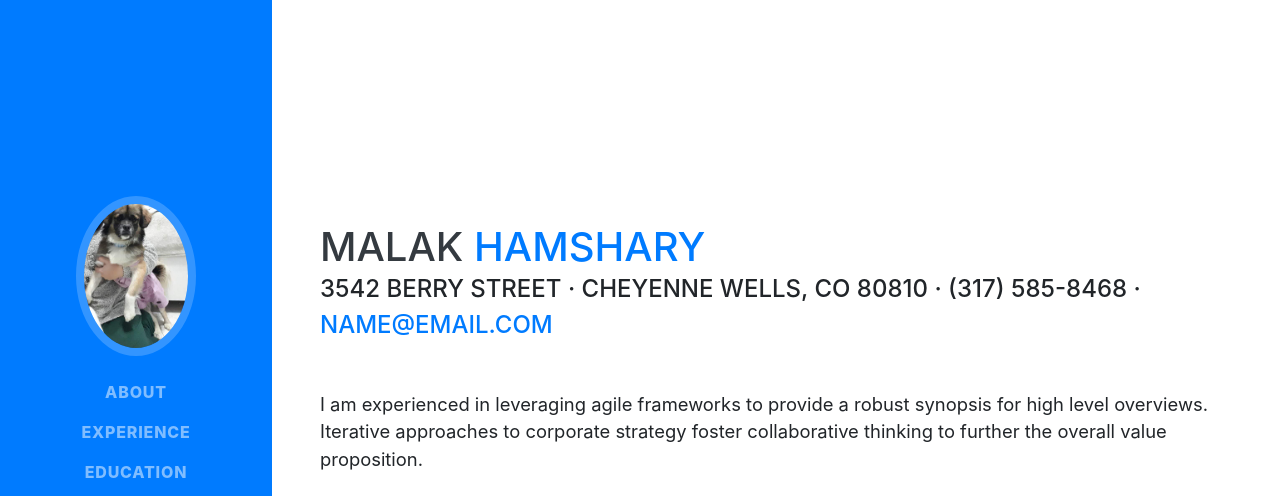
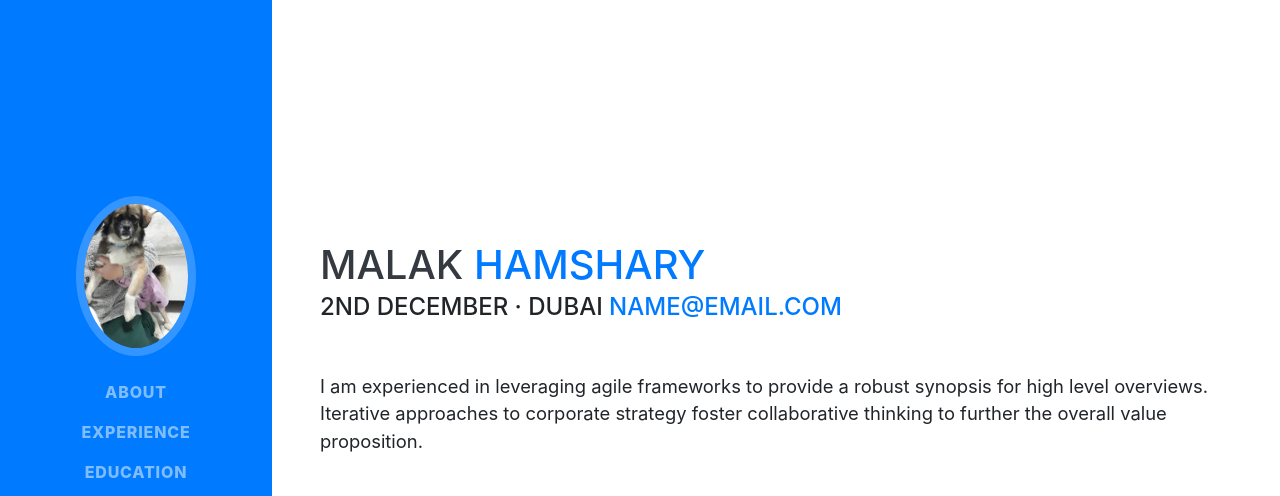
Before and after one commit to malakHamshary/porfolio, a website with bundled scripts: page index.html in a window 1280 px wide. Shown: the top 496 px of the page. Built offline with nearby package versions, Linux system fonts and the light colour scheme; a web font is replaced by a local one.

Commit message:
changed address

```diff
--- a/index.html
+++ b/index.html
@@ -66,7 +66,7 @@
         <h1 class="mb-0">Malak
           <span class="text-primary">Hamshary</span>
         </h1>
-        <div class="subheading mb-5">3542 Berry Street · Cheyenne Wells, CO 80810 · (317) 585-8468 ·
+        <div class="subheading mb-5">2nd December · Dubai
           <a href="mailto:name@email.com">name@email.com</a>
         </div>
         <p class="lead mb-5">I am experienced in leveraging agile frameworks to provide a robust synopsis for high level overviews. Iterative approaches to corporate strategy foster collaborative thinking to further the overall value proposition.</p>
```
